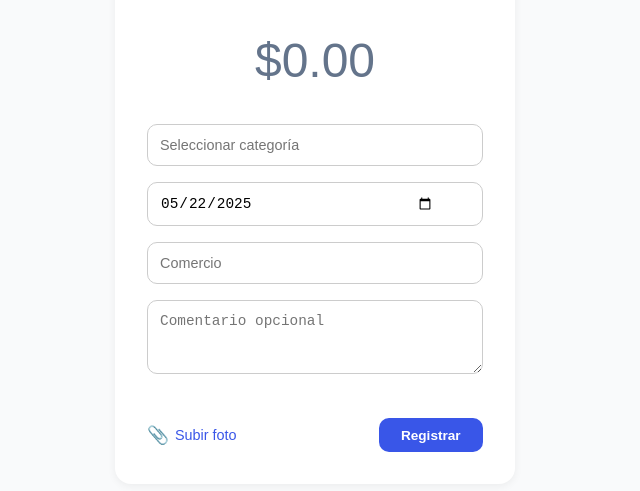
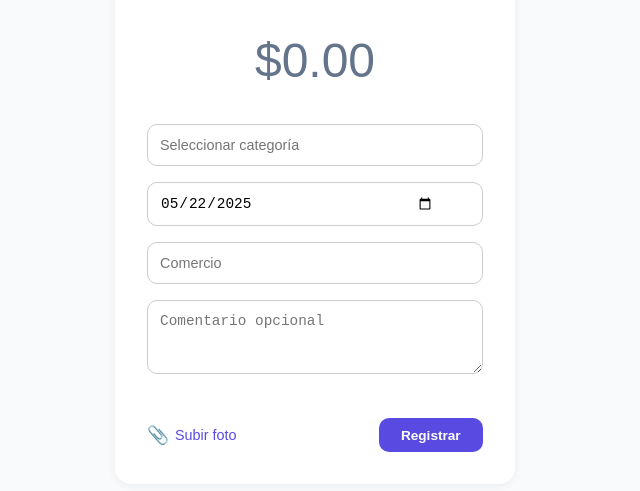
Before and after one commit to cadamenudo/UI-UX, a plain HTML site: page nueva-transaccion.html in a window 1280 px wide. Shown: the part 107-598 px from the top of the page, without its empty margins (325-965 px from the left). Drawn offline with Linux system fonts and the light colour scheme; a web font is replaced by a local one.

Commit message:
Update nueva-transaccion.html

```diff
--- a/nueva-transaccion.html
+++ b/nueva-transaccion.html
@@ -85,7 +85,7 @@
 } /* ✅ cierre necesario */
 
     .acciones .btn-registrar {
-      background: #3956E8;
+      background: #594AE2;
       color: #fff;
       padding: 0.6rem 1.4rem;
       border: none;
@@ -95,7 +95,7 @@
       cursor: pointer;
     }
     .acciones .subir-foto {
-      color: #3956E8;
+      color: #594AE2;
       font-size: 0.9rem;
       display: flex;
       align-items: center;
```
